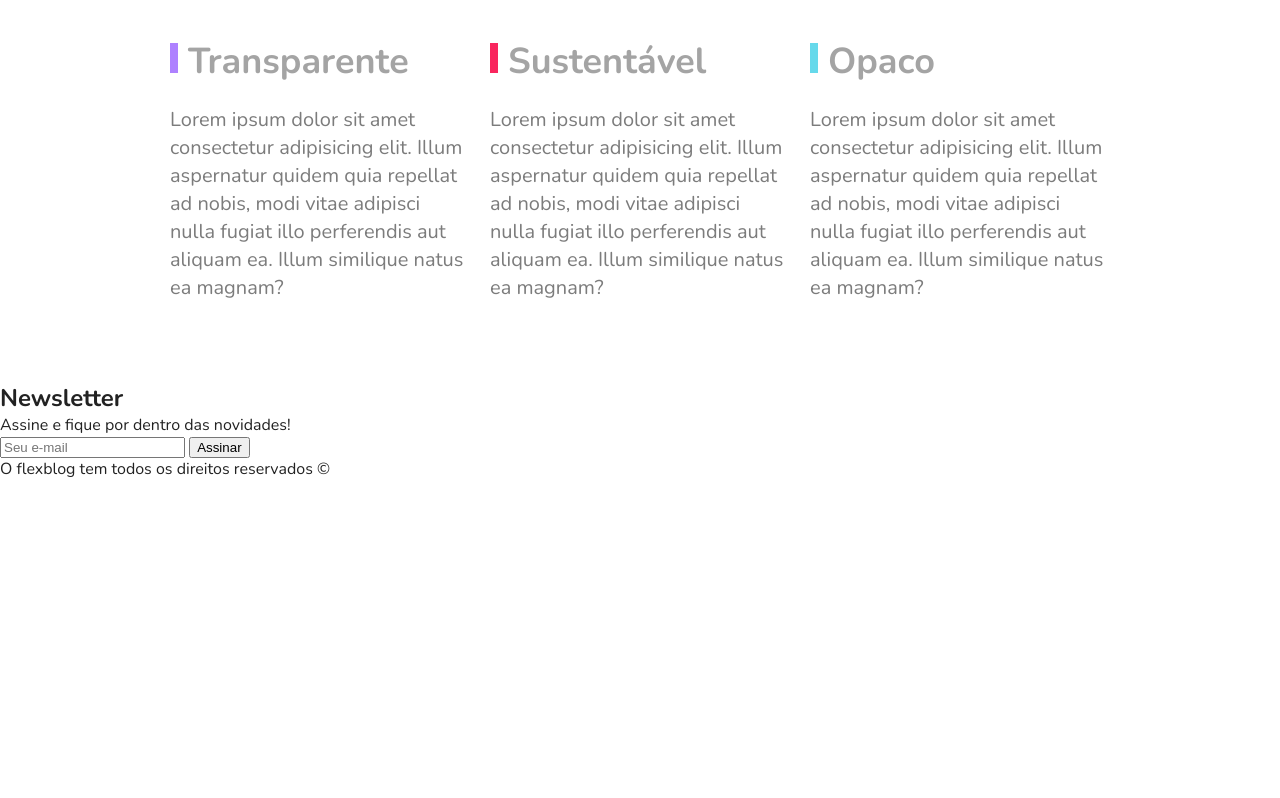
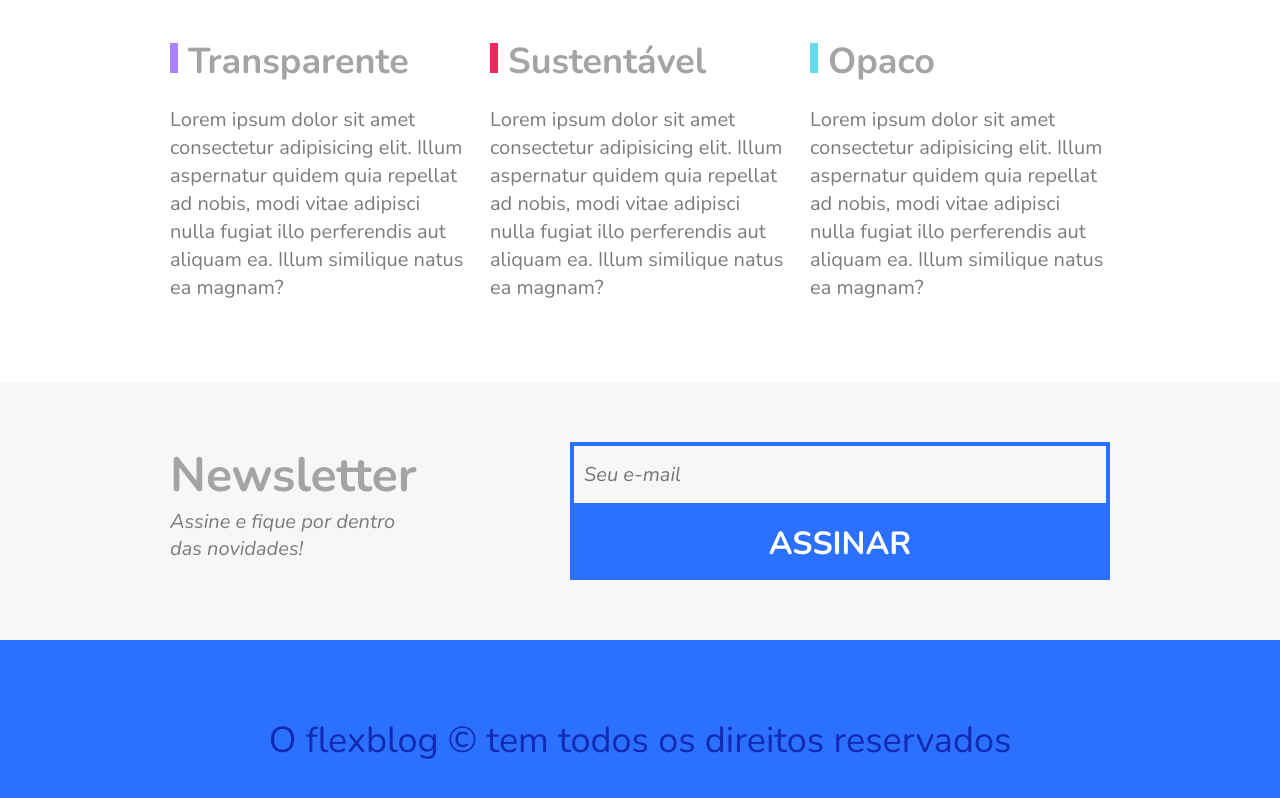
Before and after one commit to karensantana278/flexblog, a plain HTML site: page index.html in a window 1280 px wide. Shown: the part 2888-3686 px from the top of the page. Before the commit the page ends 3368 px from the top, so only its background shows below. Drawn offline with nearby package versions, Linux system fonts and the light colour scheme.

Commit message:
newsletter e footer css

```diff
--- a/css/style.css
+++ b/css/style.css
@@ -317,3 +317,88 @@ color: white;
     line-height: 1.4;
     color: #7c7c7c;
 }
+
+/* NEWSLETTER STYLE */
+
+.newsletter{
+    background: #f7f7f7;
+    padding:60px calc((100% - 960px)/2); /*faz o container funcionar mesmo sem estar dentro de uma div. */
+    display: flex;
+    flex-wrap:wrap;
+}
+
+.newsletter-info{
+    flex: 1 1 240px;
+    margin: 0 10px;
+}
+
+.newsletter-info h1{
+    font-size: 3rem;
+    color:#a4a4a4;
+}
+
+.newsletter-info p{
+    font-size: 1.25rem;
+    font-style: italic;
+    max-width: 230px;
+    color: #7c7c7c;
+    margin-bottom: 10px;
+}
+
+.newsletter-form{
+    flex: 2 1 260px;
+    margin: 0 10px;
+    align-self: center;
+    display: flex;
+    flex-wrap: wrap;
+}
+
+.newsletter-form input{
+    flex: 3 1 260px;
+    font-size: 1.25rem;
+    color: #7c7c7c;
+    font-style: italic;
+    font-family: 'Nunito', helvetica, arial, sans-serif;
+    border: 4px solid #2c70ff;
+    background: transparent;
+    padding: 15px 10px;
+    margin: 0px;
+    border-radius: 0px;
+}
+
+.newsletter-form button{
+    flex: 1 1 260px;
+    font-family: 'Nunito', helvetica, arial, sans-serif;
+    font-size: 2rem;
+    font-weight: bold;
+    text-transform: uppercase;
+    background: #2c70ff;
+    color: white;
+    margin: 0;
+    cursor: pointer;
+    border: none;
+    padding: 15px 10px;
+}
+
+@media(max-width: 600px){
+    .newsletter-form button{
+        font-size: 1.5rem;
+    }
+}
+
+
+/* FOOTER STYLE */
+
+.footer{
+    display: flex;
+    background: #2c70ff;
+    align-items: center;
+    height: 200px;
+}
+
+.footer p {
+    text-align: center;
+    flex: 1;
+    font-size: 2.25rem;
+    color: #122ab2;
+}
--- a/index.html
+++ b/index.html
@@ -173,7 +173,7 @@
     </section>
 
     <footer class="footer">
-        <p>O flexblog tem todos os direitos reservados &copy;</p>
+        <p>O flexblog &copy; tem todos os direitos reservados </p>
     </footer>
 
 </body>
```
